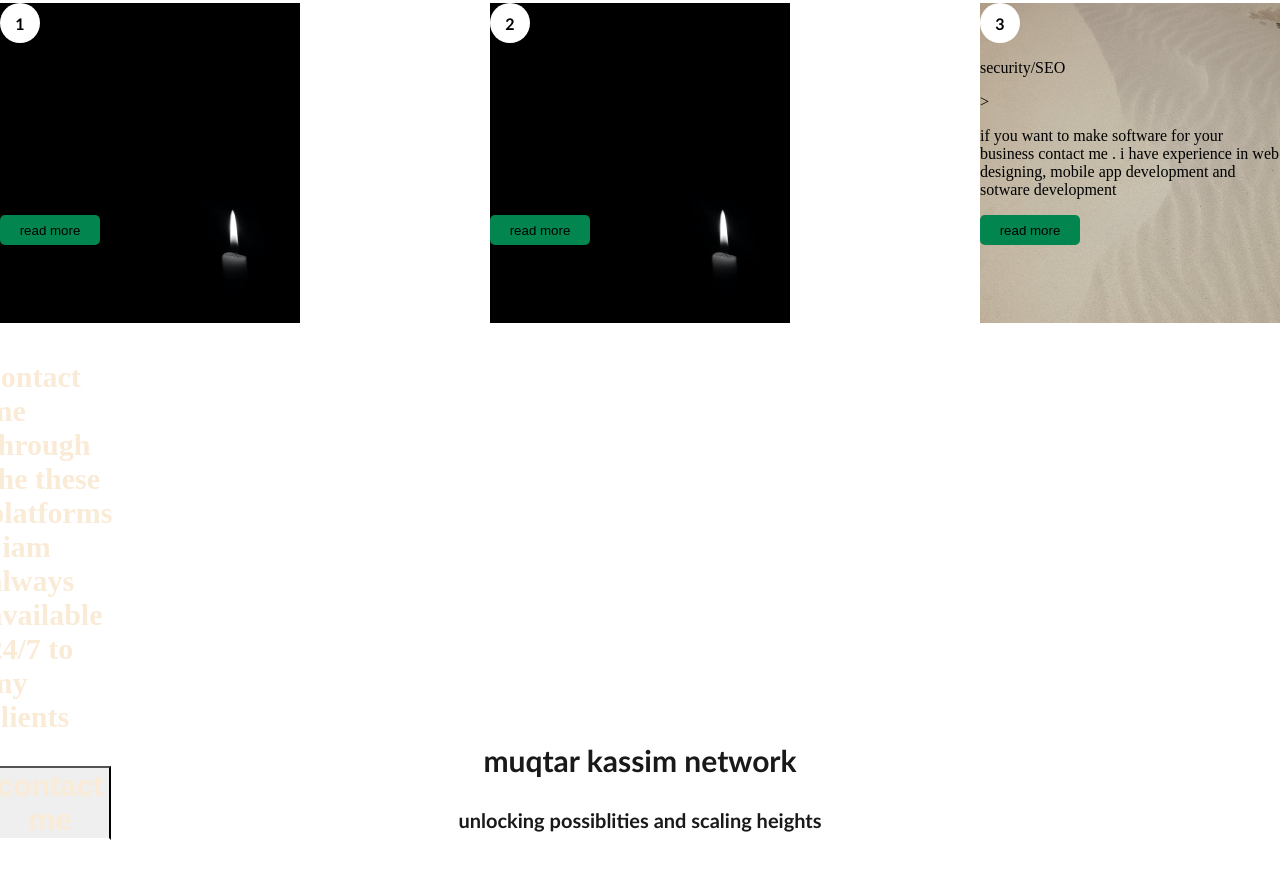
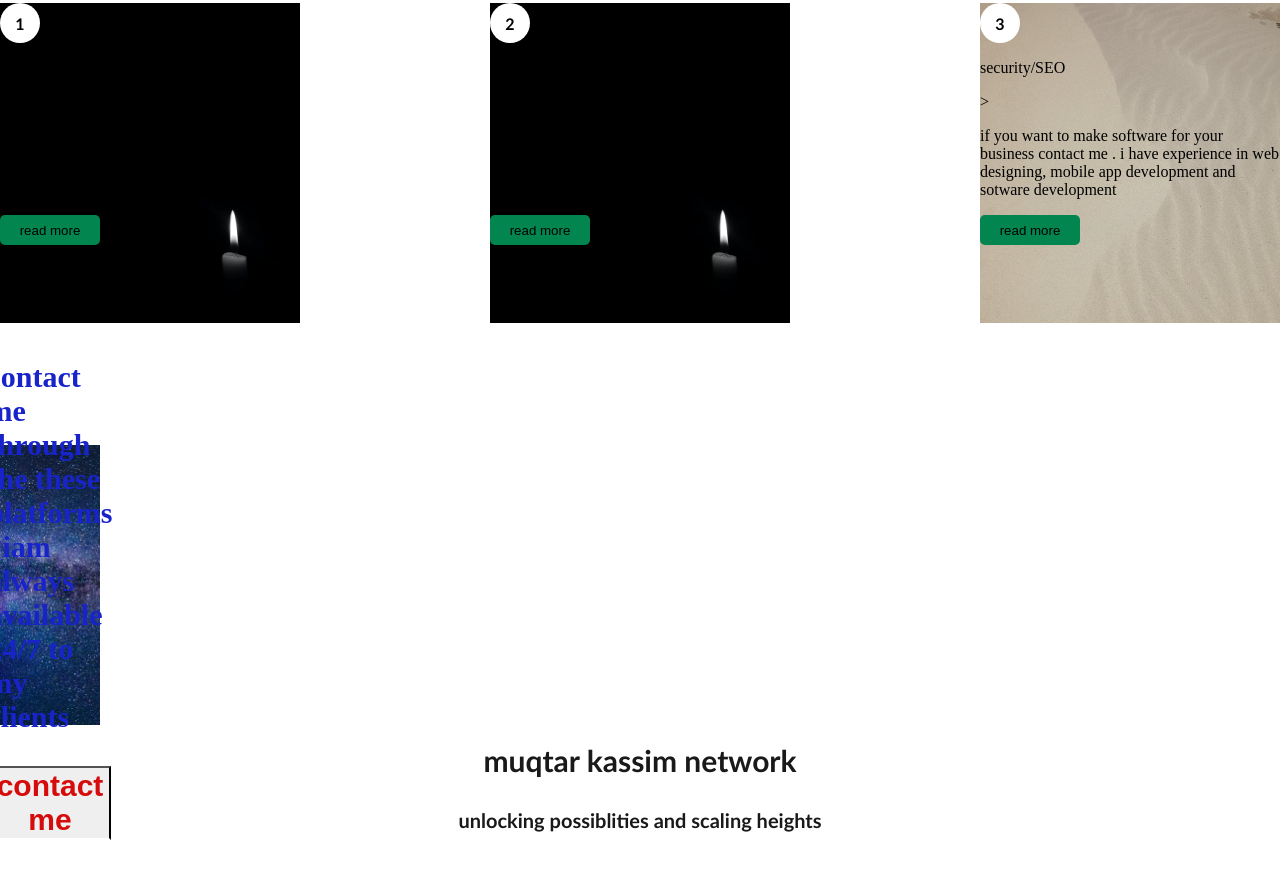
Before and after one commit to muqtarkassim/muqtarkassim.github.io, a plain HTML site: page mk/index.html in a window 1280 px wide. Shown: the part 1223-2117 px from the top of the page. Drawn offline with Linux system fonts and the light colour scheme.

Commit message:
commit all

```diff
--- a/mk/style.css
+++ b/mk/style.css
@@ -264,7 +264,7 @@ border-radius:5px;
 
 width:100px;
 height:280px;
-background-image:url("");
+background-image:url("milky-way-starry-sky-night-sky-star-956981.jpeg");
 background-size:cover;
 background-repeat:no-repeat;
 display:flex;
@@ -273,14 +273,14 @@ justify-content:center;
 align-items:center;
 }
 .contact-me p{
-color:antiquewhite;
+color:rgb(24, 36, 202);
 font-size:30px;
 font-weight:bold;
 border-bottom:2px solid #ffffff;
 
 }
 .contact-me button{
-    color:antiquewhite;
+    color:rgb(214, 11, 11);
     font-size:30px;
     font-weight:bold;
     border-bottom:2px solid #ffffff;
```
Also changed, not shown: mk/milky-way-starry-sky-night-sky-star-956981.jpeg (added), 1 other file.
